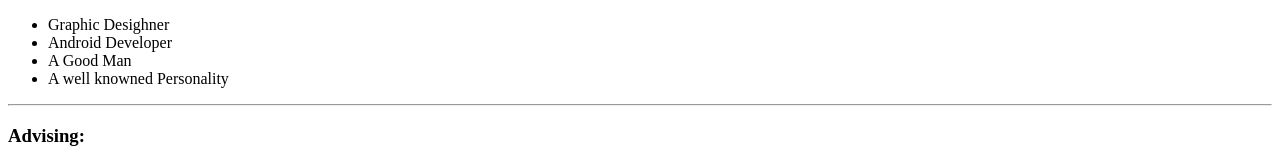
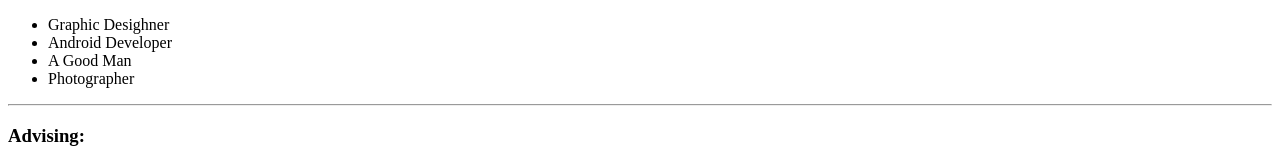
Before and after one commit to BadarDaad/CV, a plain HTML site: page index.html in a window 1280 px wide. Shown: the part 251-411 px from the top of the page. Drawn offline with Linux system fonts and the light colour scheme.

Commit message:
Update index.html

```diff
--- a/index.html
+++ b/index.html
@@ -47,7 +47,7 @@
         <li>Graphic Desighner</li>
         <li>Android Developer</li>
         <li>A Good Man</li>
-        <li>A well knowned Personality</li>
+        <li>Photographer</li>
     </ul>
     <hr>
     <h3>
```
